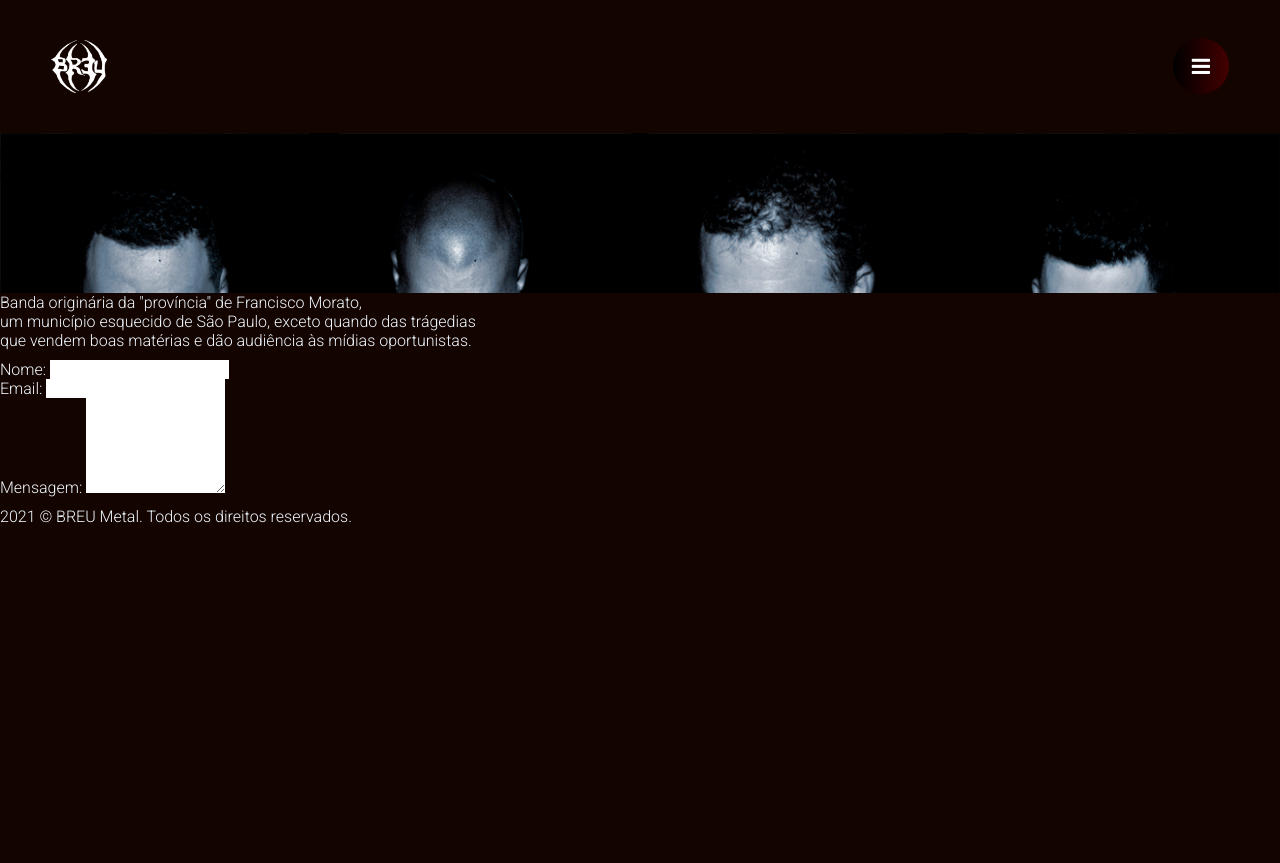
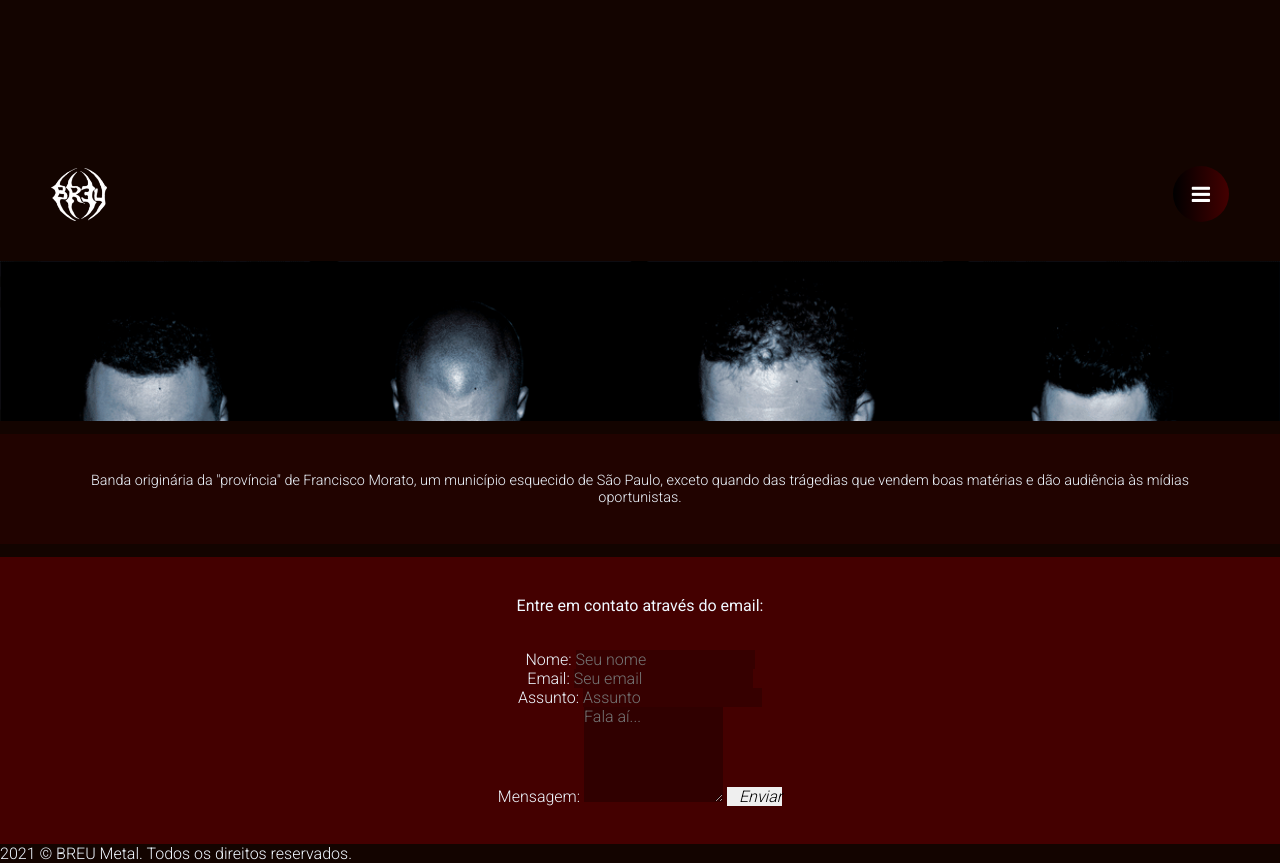
Before and after one commit to VagRamos/breu, a PHP site: page / in a window 1280 px wide. Before the commit the page ends 523 px from the top, so only its background shows below. Run offline with PHP 8.4, Linux system fonts and the light colour scheme; some libraries are stand-ins or nearby versions; some web fonts are replaced.

Commit message:
estilizando conteudo e form

```diff
--- a/project/css/style.css
+++ b/project/css/style.css
@@ -105,19 +105,61 @@ img{
     float: left;
     text-align: center;
     padding: 3% 4%;
-    background: url(../img/breu-banner1.png) no-repeat scroll;
+    background: url(../img/breu-banner1.png) no-repeat;
     background-size: 100%;
+}
+
+/* DESCRICAO */
+.sobre{
+    color: aliceblue;
+    font-size: 0.9em;
+    width: 100%;
+    float: left;
+    padding: 3% 4%;
+    margin-top: 1%;
+    background-color: rgba(68, 0, 0, 0.3);
+    text-align: center;
+}
+
+/* CONTATO */
+.contato{
+    width: 100%;
+    float: left;
+    padding: 3% 4%;
+    margin-top: 1%;
+    background-color: #440000;
+    text-align: center;
+}
+
+.contato form{
+    margin-top: 3%
+}
+
+.contato h2{
+    font-weight: 400;
+}
+
+.contato #nome{
+    background-color: rgba(0, 0, 0, 0.2);
+    border: #440000;
+}
+
+.contato #email{
+    background-color: rgba(0, 0, 0, 0.2);
+    border: #440000;
+}
+
+.contato #assunto{
+    background-color: rgba(0, 0, 0, 0.2);
+    border: #440000;
+}
+
+.contato #mensagem{
+    background-color: rgba(0, 0, 0, 0.3);
+    border: #440000;
 }
 
 /* FOOTER */
 footer{
-    margin-top: 10px;
+    margin-top: 10%;
 }
-/* CONTATO */
-.contato{
-    margin-top: 10px;
-}
-/* FOOTER */
-footer{
-    margin-top: 10px;
-}
--- a/project/index.php
+++ b/project/index.php
@@ -7,7 +7,7 @@
     <title>Breu Metal</title>
     <meta name="description" content="Banda de Thrash e Metal de Francisco Morato-SP">
     <meta name="keywords" content="Breu Metal, Breu, Rock, Morato, Rock Francisco Morato">
-    <meta name="robots" content="index, follow">
+    <meta name="robots" content="index.php, follow">
     <meta name="author" content="vagner Ramos">
     <link rel="stylesheet" href="css/style.css">
     <link rel="stylesheet" href="https://maxcdn.bootstrapcdn.com/font-awesome/4.5.0/css/font-awesome.min.css">
@@ -31,37 +31,38 @@
         </nav>
     </header>
     <div class="banner">
-        <div class="caixa">
-            <!-- <h2> BREU Metal!</h2>
-            <h3>Banda originária da "província" de Francisco Morato,
-                um município esquecido de São Paulo, exceto quando das trágedias
-                que vendem boas matérias e dão audiência às mídias oportunistas.</h3> -->
-        </div>
+
     </div>
 
-    <div>
+    <div class="sobre">
         <p>Banda originária da "província" de Francisco Morato,
-        <br/>um município esquecido de São Paulo, exceto quando das trágedias
-        <br/>que vendem boas matérias e dão audiência às mídias oportunistas.</p>
+        um município esquecido de São Paulo, exceto quando das trágedias
+        que vendem boas matérias e dão audiência às mídias oportunistas.</p>
     </div>
 
-    <div class="contato">
-    <!-- terminar formulário -->
+    <section class="contato">
+        <!-- terminar formulário -->
+        <h2>Entre em contato através do email:</h2>
         <form action="">
             <div>
-                <label for="">Nome:</label>
-                <input type="text">
+                <label>Nome:</label>
+                <input id="nome" type="text" name="nome" placeholder="Seu nome">
             </div>
             <div>
-                <label for="">Email:</label>
-                <input type="email">
+                <label>Email:</label>
+                <input id="email" type="email" name="email" placeholder="Seu email">
+            </div>
+            <div>
+                <label>Assunto:</label>
+                <input id="assunto" type="text" name="assunto" placeholder="Assunto">
             </div>
             <div>
                 <label for="">Mensagem:</label>
-                <textarea name="" id="" cols="15" rows="5"></textarea>
+                <textarea name="" id="mensagem" cols="15" rows="5" placeholder="Fala aí..."></textarea>
+                <button><i class="fas fa-paper-plane">Enviar</i></button>
             </div>
         </form>
-    </div>
+    </section>
 
     <footer>
         <p>2021 &copy; BREU Metal. Todos os direitos reservados.</p>
@@ -76,5 +77,6 @@
         $(".menu").hide();
     });
 </script>
+
 </body>
 </html>
```
